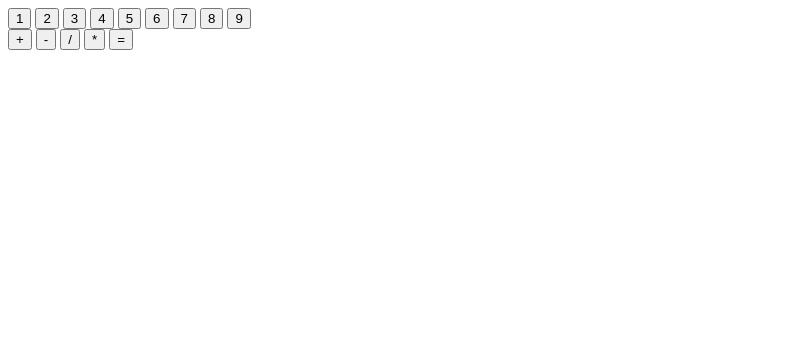
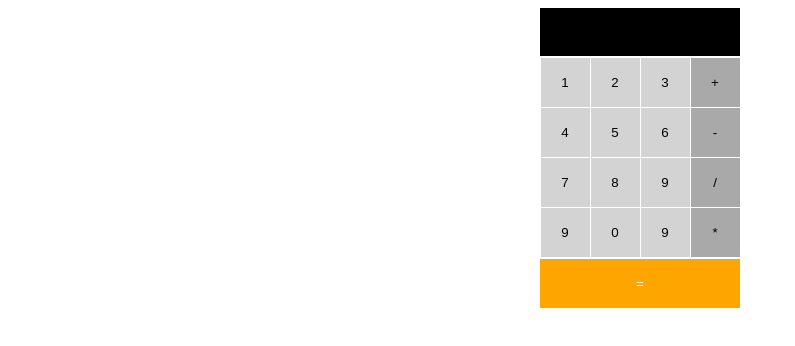
Before and after one commit to illider8bread/TOPcalculator, a plain HTML site: page index.html in a window 1280 px wide. Shown: the whole page, without its empty margins (0-795 px from the left). Drawn offline with Linux system fonts and the light colour scheme.

Commit message:
Solidified CSS. Created base functions in JS. Adjusted HTML to make the calculator design work.

```diff
--- a/index.html
+++ b/index.html
@@ -5,31 +5,36 @@
     <meta charset="UTF-8">
     <meta name="viewport" content="width=device-width, initial-scale=1.0">
     <title>TOP Calculator Project</title>
+    <link href="style.css" rel="stylesheet">
+    <script src="javascript.js"></script>
 </head>
 
 <body>
-    <div class="calculatorshape">
+    <div class="calculatorShape">
         <div id="display"></div>
         <div class="buttonBox">
             <div id="numbers">
-                <button class="numberBtn">1</button>
-                <button class="numberBtn">2</button>
-                <button class="numberBtn">3</button>
-                <button class="numberBtn">4</button>
-                <button class="numberBtn">5</button>
-                <button class="numberBtn">6</button>
-                <button class="numberBtn">7</button>
-                <button class="numberBtn">8</button>
-                <button class="numberBtn">9</button>
+                <button class="numberBtn btn">1</button>
+                <button class="numberBtn btn">2</button>
+                <button class="numberBtn btn">3</button>
+                <button class="numberBtn btn">4</button>
+                <button class="numberBtn btn">5</button>
+                <button class="numberBtn btn">6</button>
+                <button class="numberBtn btn">7</button>
+                <button class="numberBtn btn">8</button>
+                <button class="numberBtn btn">9</button>
+                <button class="numberBtn btn">9</button>
+                <button class="numberBtn btn">0</button>
+                <button class="numberBtn btn">9</button>
             </div>
             <div id="functions">
-                <button class="functionBtn">+</button>
-                <button class="functionBtn">-</button>
-                <button class="functionBtn">/</button>
-                <button class="functionBtn">*</button>
-                <button class="functionBtn">=</button>
+                <button class="functionBtn btn">+</button>
+                <button class="functionBtn btn">-</button>
+                <button class="functionBtn btn">/</button>
+                <button class="functionBtn btn">*</button>
             </div>
         </div>
+        <button class="equalBtn">=</button>
     </div>
 </body>
 
--- a/javascript.js
+++ b/javascript.js
@@ -0,0 +1,33 @@
+let total;
+
+function addition(a,b){
+    total = a + b;
+    return total;
+};
+function subtraction(a,b){
+    total = a - b;
+    return total;
+}
+function multiplication(a,b){
+    total = a * b;
+    return total;
+}
+function division(a,b){
+    total = a / b;
+    return total;
+}
+
+let inputArray = [];
+
+function input(){
+    let btnValue = this.textContent;
+    inputArray.push(btnValue);
+};
+
+let allButtons = document.querySelectorAll(".btn");
+
+allButtons.addEventListener('click', input());
+
+function equalsBtn(array) {
+
+};
--- a/style.css
+++ b/style.css
@@ -0,0 +1,63 @@
+body{
+    box-sizing: border-box;
+    font-size: 0;
+    display: flex;
+    justify-content: center;
+}
+
+button{
+    width: 49px;
+    height:49px;
+    margin:0px;
+    padding:auto;
+    border-radius: 0;
+    border-style: none ;
+    background-color: lightgray;
+}
+
+.calculatorShape{
+    width: 200px;
+    height: 300px;
+    display: flex;
+    flex-direction: column;
+    gap: 2px;
+}
+
+.buttonBox{
+    display: flex;
+}
+
+#display{
+    width: 200px;
+    height: 49px;
+    background-color: black;
+}
+
+#numbers{
+    display: flex;
+    width: 150px;
+    flex-wrap: wrap;
+    justify-content: center;
+    align-self: flex-start;
+    gap: 1px;
+
+}
+
+#functions{
+    width: 50px;
+    display: flex;
+    flex-wrap: wrap;
+    justify-content: center;
+    align-self: flex-start;
+    gap: 1px;
+}
+
+.functionBtn {
+    background-color: darkgrey;
+}
+.equalBtn{
+    width: 200px;
+    height: 50px;
+    color: white;
+    background-color: orange;
+}
```
